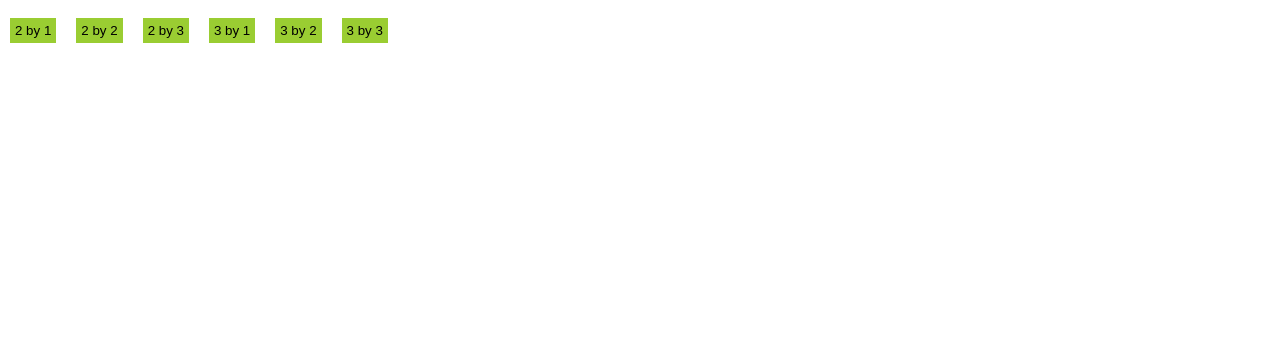
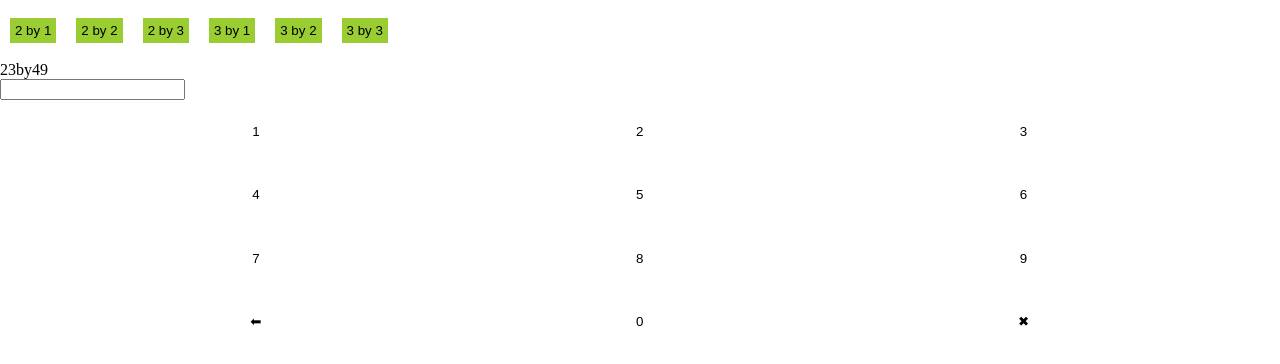
Before and after one commit to alexodan/math-magic-trainer, a React (Create React App) app: page / in a window 1280 px wide. Shown: the top 364 px of the page. Built offline with nearby package versions, Linux system fonts and the light colour scheme.

Commit message:
Adds main components

```diff
--- a/src/App.js
+++ b/src/App.js
@@ -1,18 +1,65 @@
 import React, { useState } from 'react';
 import './App.css';
 
-import MathMenu from './components/math-menu';
+import MathMode from './components/math-mode';
+import Problem from './components/problem';
+import Solution from './components/solution';
+import CalcPad from './components/calc-pad';
+
+function getRandomProblem() {
+	return '23 by 49';
+}
+
+function getSolution(currentProblem) {
+	console.log('ASDASD', currentProblem);
+	return '1127';
+}
 
 function App() {
-	const [ menu, setMenu ] = useState([]);
+	const [ currentMode, setCurrentMode ] = useState('');
+	const [ currentProblem, setCurrentProblem ] = useState(getRandomProblem);
+	const [ currentValue, setCurrentValue ] = useState('');
+	const [ solution, setSolution ] = useState(getSolution(currentProblem));
+	const [ gameState, setGameState ] = useState('playing');
 
-	const onMenuClick = (menuClicked) => {
-		console.log(menuClicked);
+	const onModeClick = (modeClicked) => {
+		console.log(modeClicked);
+		setCurrentMode({
+			currentMode: modeClicked
+		});
+	};
+
+	const calculateSolution = (number) => {
+		const current = currentValue + number;
+		// if game state ...
+		if (current === solution) {
+			setGameState('won');
+			console.log('you  won');
+			// setCurrentProblem(getRandomProblem());
+		} else if (current.length >= solution.length) {
+			setGameState('lost');
+		}
+	};
+
+	const handleClickPad = (number) => {
+		setCurrentValue(currentValue + number);
+		calculateSolution(number);
+	};
+
+	const handleBackspace = () => {
+		setCurrentValue(currentValue.slice(0, currentValue.length - 1));
+	};
+
+	const handleClearInput = () => {
+		setCurrentValue('');
 	};
 
 	return (
 		<div className="App">
-			<MathMenu handleMenuClick={onMenuClick} />
+			<MathMode handleModeClick={onModeClick} />
+			<Problem currentProblem={currentProblem} />
+			<Solution value={currentValue} />
+			<CalcPad onClickPad={handleClickPad} onBackspace={handleBackspace} onClear={handleClearInput} />
 		</div>
 	);
 }
--- /dev/null
+++ b/src/components/calc-pad.css
@@ -0,0 +1,11 @@
+.calcpad {
+	width: 90%;
+	margin: 0 auto;
+	display: flex;
+	flex-wrap: wrap;
+}
+
+.btn {
+	width: 30%;
+	margin: 1.66%;
+}
--- /dev/null
+++ b/src/components/calc-pad.js
@@ -0,0 +1,48 @@
+import React from 'react';
+
+import './calc-pad.css';
+
+const CalcPad = ({ onClickPad, onBackspace, onClear }) => {
+	return (
+		<div className="calcpad">
+			<button className="btn" onClick={() => onClickPad(1)}>
+				1
+			</button>
+			<button className="btn" onClick={() => onClickPad(2)}>
+				2
+			</button>
+			<button className="btn" onClick={() => onClickPad(3)}>
+				3
+			</button>
+			<button className="btn" onClick={() => onClickPad(4)}>
+				4
+			</button>
+			<button className="btn" onClick={() => onClickPad(5)}>
+				5
+			</button>
+			<button className="btn" onClick={() => onClickPad(6)}>
+				6
+			</button>
+			<button className="btn" onClick={() => onClickPad(7)}>
+				7
+			</button>
+			<button className="btn" onClick={() => onClickPad(8)}>
+				8
+			</button>
+			<button className="btn" onClick={() => onClickPad(8)}>
+				9
+			</button>
+			<button className="btn" onClick={() => onBackspace()}>
+				⬅
+			</button>
+			<button className="btn" onClick={() => onClickPad(0)}>
+				0
+			</button>
+			<button className="btn" onClick={() => onClear()}>
+				✖
+			</button>
+		</div>
+	);
+};
+
+export default CalcPad;
--- a/src/components/math-menu.js
+++ b/src/components/math-mode.js
@@ -2,7 +2,7 @@ import React from 'react';
 
 import './math-menu.css';
 
-const MathMenu = ({ handleMenuClick }) => {
+const MathMenu = ({ handleModeClick }) => {
 	const options = [
 		{ key: 'multiplication-2by1', ui: '2 by 1' },
 		{ key: 'multiplication-2by2', ui: '2 by 2' },
@@ -13,9 +13,9 @@ const MathMenu = ({ handleMenuClick }) => {
 	];
 	return (
 		<ul style={{ display: 'flex', padding: 0 }}>
-			{options.map((opt) => (
-				<li className="menu-option">
-					<button onClick={handleMenuClick}>{opt.ui}</button>
+			{options.map((opt, key) => (
+				<li key={key} className="menu-option">
+					<button onClick={() => handleModeClick(opt)}>{opt.ui}</button>
 				</li>
 			))}
 		</ul>
--- /dev/null
+++ b/src/components/problem.js
@@ -0,0 +1,15 @@
+import React from 'react';
+
+const Problem = ({ currentProblem }) => {
+	const [ part1, operator, part2 ] = currentProblem.split(' ');
+
+	return (
+		<div className="problem-container">
+			<span>{part1}</span>
+			<span>{operator}</span>
+			<span>{part2}</span>
+		</div>
+	);
+};
+
+export default Problem;
--- /dev/null
+++ b/src/components/solution.js
@@ -0,0 +1,11 @@
+import React from 'react';
+
+const Solution = ({ value }) => {
+	return (
+		<div className="solution-container">
+			<input value={value} />
+		</div>
+	);
+};
+
+export default Solution;
```
